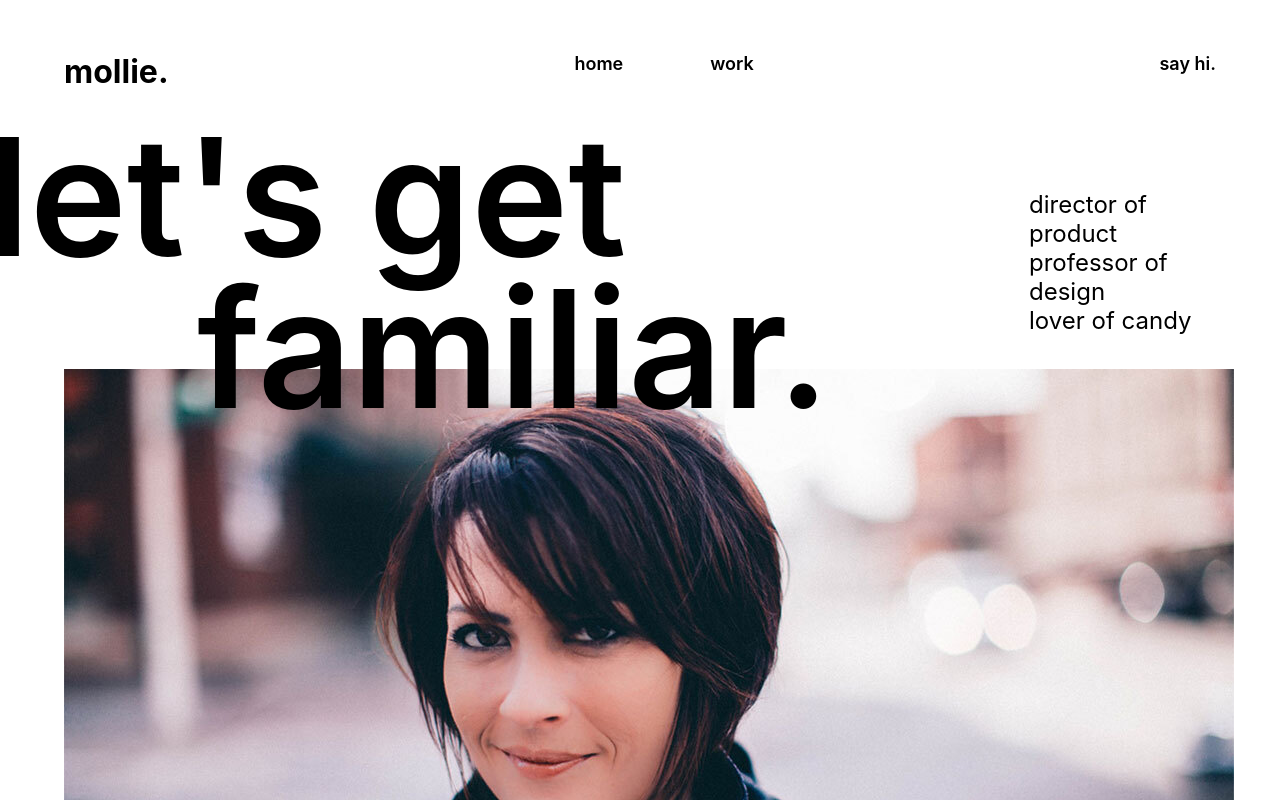
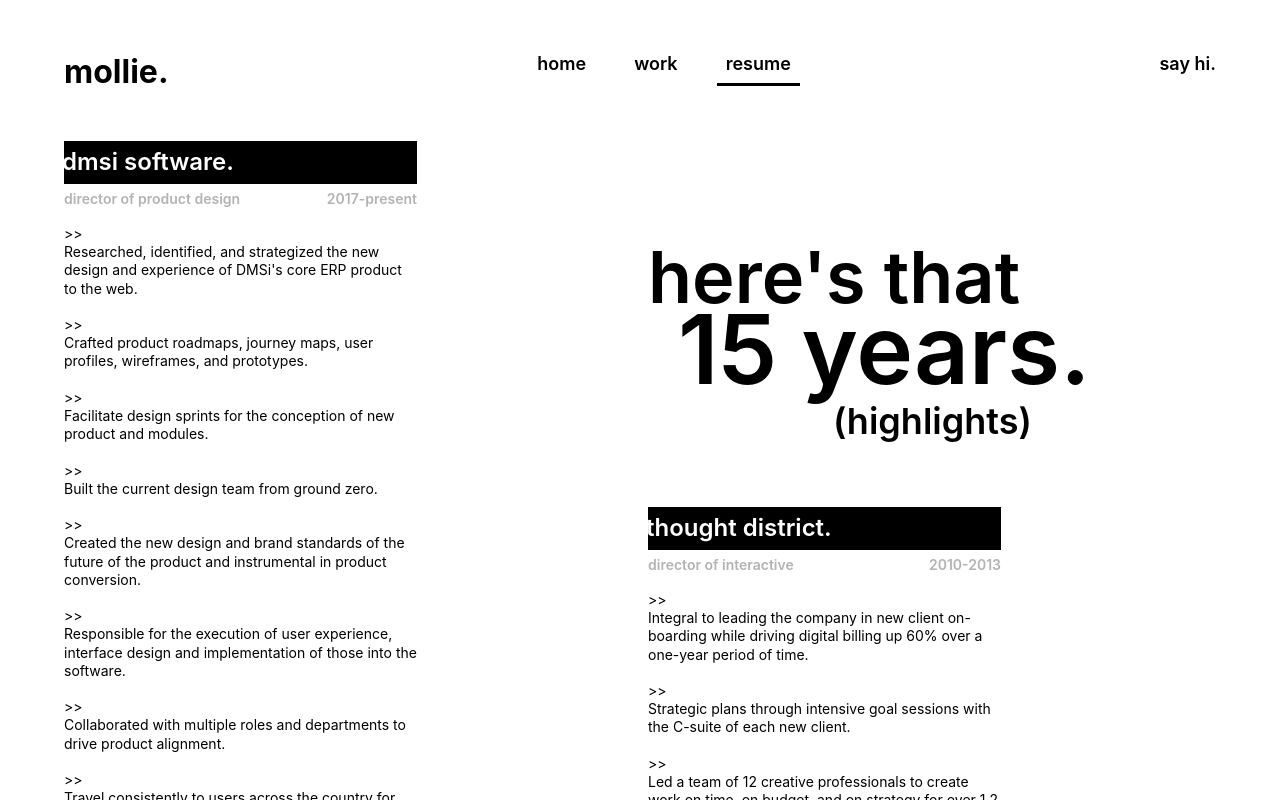
Before and after one commit to adamjerickson/M-Website, a React (Create React App) app: page /resume in a window 1280 px wide. Shown: the top 800 px of the page. Built offline with nearby package versions, Linux system fonts and the light colour scheme.

Commit message:
Added resume page. Fixed social links.

```diff
--- a/src/App.js
+++ b/src/App.js
@@ -2,6 +2,7 @@
 import Home from './pages/home/Home';
 import Work from './pages/work/Work';
 import Contact from './pages/contact/Contact';
+import Resume from './pages/resume/Resume';
 import './normalize.css';
 import './App.css';
 
@@ -11,6 +12,7 @@
       <Switch>
         <Route path="/work/:id" component={Work} />
         <Route path="/contact" component={Contact} />
+        <Route path="/resume" component={Resume} />
         <Route path="/" component={Home} />
       </Switch>
     </div>
--- a/src/components/Footer.js
+++ b/src/components/Footer.js
@@ -26,19 +26,19 @@
   return (
     /* Social Icons */
     <FooterWrapper>
-      <a href="https://www.instagram.com/molliecox/?hl=en">
+      <a href="https://twitter.com/molliecox">
         <img src={twitter} alt="twitter" />
       </a>
       <a href="https://www.instagram.com/molliecox/?hl=en">
         <img src={instagram} alt="instagram" />
       </a>
-      <a href="https://www.instagram.com/molliecox/?hl=en">
+      <a href="http://Linkedin.com/in/molliecox">
         <img src={linkedin} alt="linkdin" />
       </a>
-      <a href="https://www.instagram.com/molliecox/?hl=en">
+      <a href="https://www.facebook.com/mollie.cox1">
         <img src={facebook} alt="facebook" />
       </a>
-      <a href="https://www.instagram.com/molliecox/?hl=en">
+      <a href="https://www.behance.net/molliecox">
         <img src={behance} alt="behancebox" />
       </a>
     </FooterWrapper>
--- a/src/components/Header.js
+++ b/src/components/Header.js
@@ -76,8 +76,8 @@
       <NavMain>
         <li><NavLink activeClassName="selectedNav" to="/" exact>home</NavLink></li>
         <li><NavLink activeClassName="selectedNav" to="/work/01" >work</NavLink></li>
+        <li><NavLink activeClassName="selectedNav" to="/resume" >resume</NavLink></li>
         {/* <li><a href="speaking.html">speaking</a></li>
-        <li><a href="resume.html">resume</a></li>
         <li><a href="blog.html">blog</a></li>  */}
       </NavMain>
 
--- /dev/null
+++ b/src/pages/resume/Resume.js
@@ -0,0 +1,139 @@
+import styled from 'styled-components';
+import Header from '../../components/Header';
+import Footer from '../../components/Footer';
+import ResumeItem from './ResumeItem';
+
+const ResumeContainer = styled.div`
+  margin-left: 10vw;
+  margin-right: 10vw;
+  column-count: 3;
+  margin-bottom: 50px;
+
+  @media screen and (max-width: 1439px) {
+    margin-left: 5vw;
+    margin-right: 5vw;
+  }
+
+  @media screen and (max-width: 1334px) {
+    column-count: 2;
+  }
+
+  @media screen and (max-width: 780px) {
+    column-count: 1;
+  }
+`
+const FifteenYears = styled.div`
+  font-size: 72px;
+  font-weight: 600;
+  line-height: 72px;
+  padding-top: 100px;
+  margin-bottom: 50px;
+  break-inside: avoid;
+
+  @media screen and (max-width: 1334px) {
+    display: none;
+  }
+`
+const FifteenYearsAlt = styled.div`
+  font-size: 72px;
+  font-weight: 600;
+  line-height: 72px;
+  padding-top: 100px;
+  margin-bottom: 50px;
+  break-inside: avoid;
+
+  @media screen and (min-width: 1334px) {
+    display: none;
+  }
+
+  @media screen and (max-width: 780px) {
+    display: none;
+  }
+`
+const FifteenYearsAlt2 = styled.div`
+  font-size: 72px;
+  font-weight: 600;
+  line-height: 72px;
+  padding-top: 30px;
+  margin-bottom: 50px;
+  break-inside: avoid;
+
+  @media screen and (min-width: 780px) {
+    display: none;
+  }
+`
+
+
+const Line2 = styled.div`
+  font-size: 96px;
+  padding-left: 30px;
+`
+const Line3 = styled.div`
+  font-size: 36px;
+  padding-left: 185px;
+`
+
+const Resume = () => {
+  return (
+    <div>
+      <Header />
+      <ResumeContainer>
+        <ResumeItem company="dmsi software." title="director of product design" date="2017-present">
+          <p><span>&gt;&gt;</span>Researched, identified, and strategized the new design and experience of DMSi's core ERP product to the web.</p>
+          <p><span>&gt;&gt;</span>Crafted product roadmaps, journey maps, user profiles, wireframes, and prototypes.</p>
+          <p><span>&gt;&gt;</span>Facilitate design sprints for the conception of new product and modules.</p>
+          <p><span>&gt;&gt;</span>Built the current design team from ground zero.</p>
+          <p><span>&gt;&gt;</span>Created the new design and brand standards of the future of the product and instrumental in product conversion.</p>
+          <p><span>&gt;&gt;</span>Responsible for the execution of user experience, interface design and implementation of those into the software.</p>
+          <p><span>&gt;&gt;</span>Collaborated with multiple roles and departments to drive product alignment.</p>
+          <p><span>&gt;&gt;</span>Travel consistently to users across the country for in-depth interviewing and shadowing of product usage.</p>
+          <p><span>&gt;&gt;</span>Responsible for the coaching, mentoring, and development of the design department.</p>
+        </ResumeItem>
+        <FifteenYearsAlt2>here's that <Line2>15&nbsp;years.</Line2><Line3>(highlights)</Line3></FifteenYearsAlt2>
+        <ResumeItem company="resort lifestyle." title="ux designer" date="2016-2017">
+          <p><span>&gt;&gt;</span>Responsible for building and maintaining a national website featuring individual sites for each of the 30 communities.</p>
+          <p><span>&gt;&gt;</span>On-site travel for user research, surveys, and interviews.</p>
+          <p><span>&gt;&gt;</span>Creative and digital management.</p>
+          <p><span>&gt;&gt;</span>Wireframing, Prototyping, Usability testing.</p>
+          <p><span>&gt;&gt;</span>Analytics monitoring.</p>
+        </ResumeItem>
+
+        <ResumeItem company="university of nebraska." title="adjunct professor" date="2013-present">
+          <p><span>&gt;&gt;</span>ADPR 358 - UX / UI Design</p>
+          <p><span>&gt;&gt;</span>ADPR 398 - Atomic Design</p>
+          <p><span>&gt;&gt;</span>ADPR 398 - Design Systems</p>
+          <p><span>&gt;&gt;</span>ADPR 398 - Intro to Sketch </p>
+          <p><span>&gt;&gt;</span>ADPR 433 - Art Direction</p>
+          <p><span>&gt;&gt;</span>ADPR 333 - Layout and Design </p>
+          <p><span>&gt;&gt;</span>ADPR483 - Portfolio Development </p>
+          <p><span>&gt;&gt;</span>JOUR 160 - Photo and Video</p>
+        </ResumeItem>
+        <FifteenYearsAlt>here's that <Line2>15&nbsp;years.</Line2><Line3>(highlights)</Line3></FifteenYearsAlt>
+        <ResumeItem company="thought district." title="director of interactive" date="2010-2013">
+          <p><span>&gt;&gt;</span>Integral to leading the company in new client on-boarding while driving digital billing up 60% over a one-year period of time.</p>
+          <p><span>&gt;&gt;</span>Strategic plans through intensive goal sessions with the C-suite of each new client.</p>
+          <p><span>&gt;&gt;</span>Led a team of 12 creative professionals to create work on time, on budget, and on strategy for over 1.2 million dollars in client budget.</p>
+          <p><span>&gt;&gt;</span>Guided all creative and digital strategy and execution that resulted in award-winning work and created proprietary website process for clients.</p>
+          <p><span>&gt;&gt;</span>Created and led the strategic marketing plan of 4 national retail franchise clients simultaneously.</p>
+          <p><span>&gt;&gt;</span>Ideated, analyzed, and executed annual digital plans with national clients.</p>
+        </ResumeItem>
+        <FifteenYears>here's that <Line2>15&nbsp;years.</Line2><Line3>(highlights)</Line3></FifteenYears>
+        <ResumeItem company="hobbytown usa." title="avp marketing and creative" date="2005-2010">
+          <p><span>&gt;&gt;</span>Created the first corporate retail website consisting of multiple user levels, national inventory, user-centered design including many user profiles, and a new method for localized fullfillment.</p>
+          <p><span>&gt;&gt;</span>User research, wireframing, prototyping, iterative design, and measurement.</p>
+          <p><span>&gt;&gt;</span>Implemented new campaign strategies for retail sales growth nationally across the franchise system and aided in successfully increasing annual sales to over $300M.</p>
+          <p><span>&gt;&gt;</span>Served as the direct contact for 180 franchisees and revised the national strategy to work on the local level for each individual store.</p>
+        </ResumeItem>
+
+        <ResumeItem company="education.">
+          <p><span>&gt;&gt;</span>University of Nebraska, Lincoln<br/>2002, BA, Theatre Performance</p>
+          <p><span>&gt;&gt;</span>California Insititute of the Arts<br/>2003. MFA, Acting</p>
+          <p><span>&gt;&gt;</span>Kaplan University<br/>2009, MBA</p>
+        </ResumeItem>
+      </ResumeContainer>
+      <Footer />
+    </div>
+  )
+}
+
+export default Resume;
--- /dev/null
+++ b/src/pages/resume/ResumeItem.js
@@ -0,0 +1,56 @@
+import styled from 'styled-components';
+
+const Item = styled.div`
+  width: 353px;
+  break-inside: avoid;
+  margin-bottom: 50px;
+`
+
+const Company = styled.div`
+  background-color: black;
+  color: white;
+  font-size: 24px;
+  font-weight: 600;
+  line-height: 16.78px;
+  padding: 13px;
+
+  span {
+    margin-left: -15px;
+  }
+`
+const TitleDate = styled.div`
+  display: flex;
+  flex-direction: row;
+  justify-content: space-between;
+  padding-top: 7px;
+  color: #B3B3B3;
+  font-size: 14px;
+  font-weight: 600;
+`
+const Title = styled.span`
+`
+const Date = styled.span`
+`
+const Detail = styled.div`
+  p {
+    font-size: 14px;
+    line-height: 1.3em;
+    margin-block-start: 1.3em;
+    margin-block-end: 1.3em;
+  }
+  p > span {
+    display: block;
+    margin: 0;
+  }
+`
+const ResumeItem = (props) => {
+  return (
+    <Item>
+      <Company><span>{props.company}</span></Company>
+      <TitleDate><Title>{props.title}</Title><Date>{props.date}</Date></TitleDate>
+      <Detail>{props.children}</Detail>
+    </Item>
+  )
+}
+
+export default ResumeItem;
```
Also changed, not shown: 1 other file (tests, documents, lock files or other folders).
